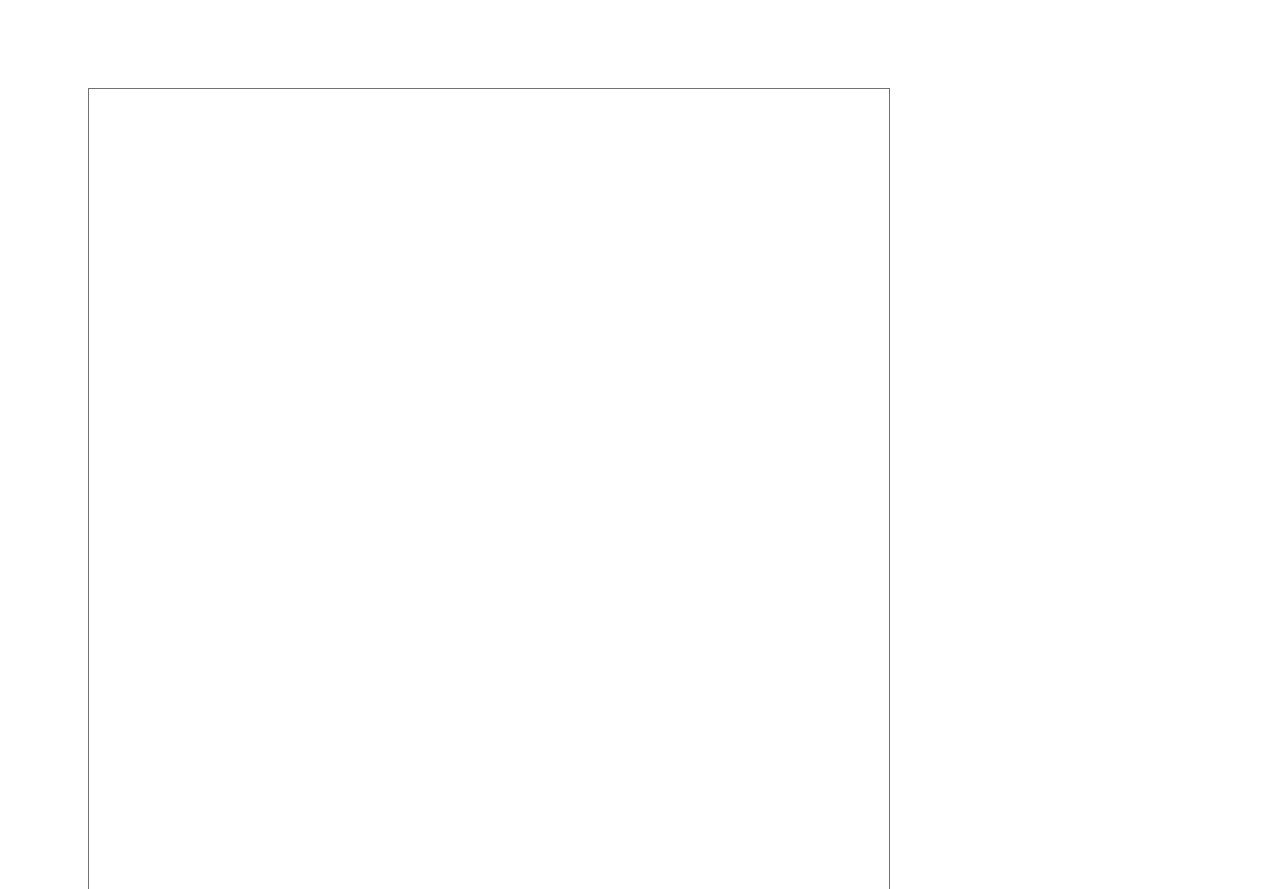
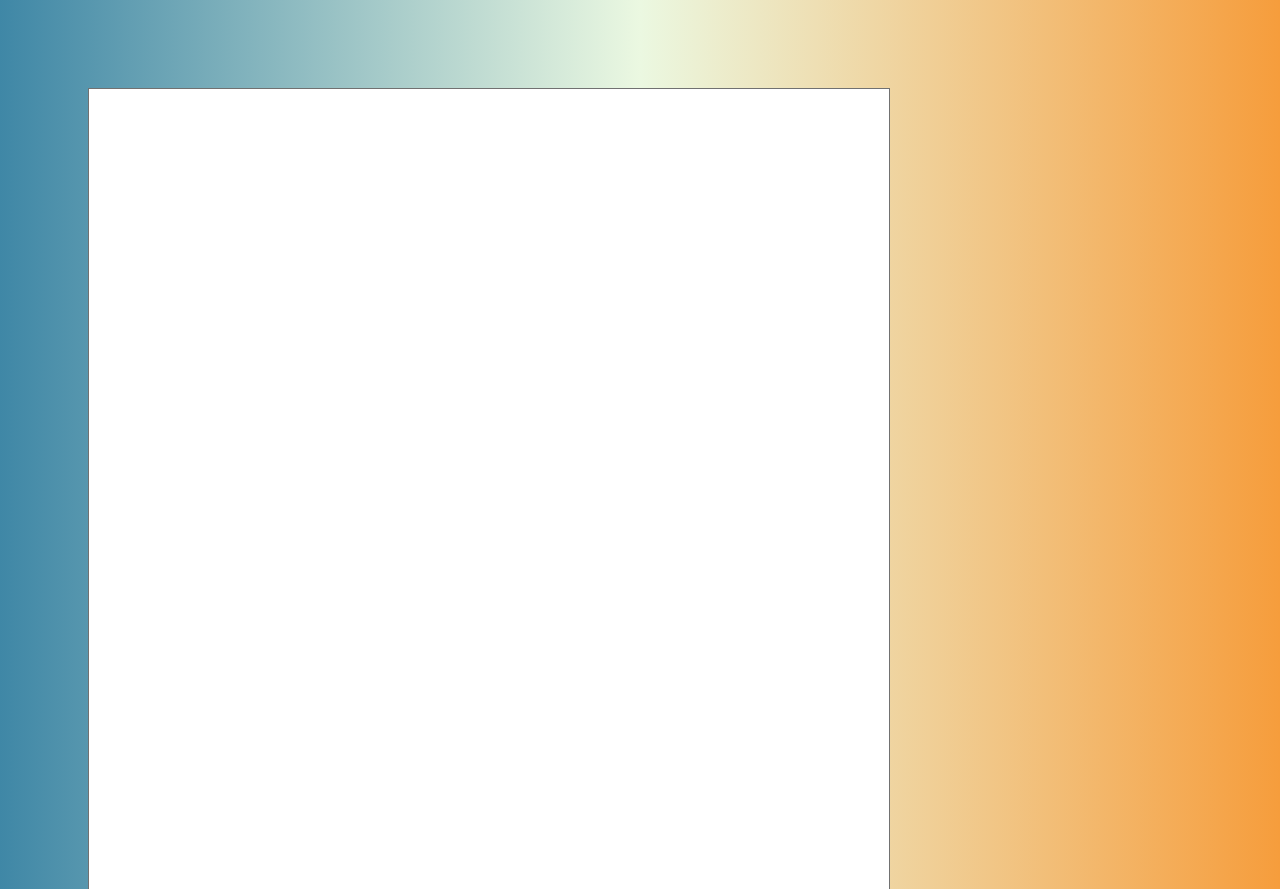
Before and after one commit to Brokkol/brokkol.github.io, a plain HTML site: page v1/index.html in a window 1280 px wide. Shown: the top 889 px of the page. Drawn offline with Linux system fonts and the light colour scheme.

Commit message:
add background

```diff
--- a/v1/index.html
+++ b/v1/index.html
@@ -19,7 +19,7 @@
     </style>
 
 </head>
-<body>
+<body style="background: linear-gradient(0.25turn, #3f87a6, #ebf8e1, #f69d3c);">
 <div style="float: left">
     <canvas id='canvas' width='800' height='800'>
     </canvas>
```
